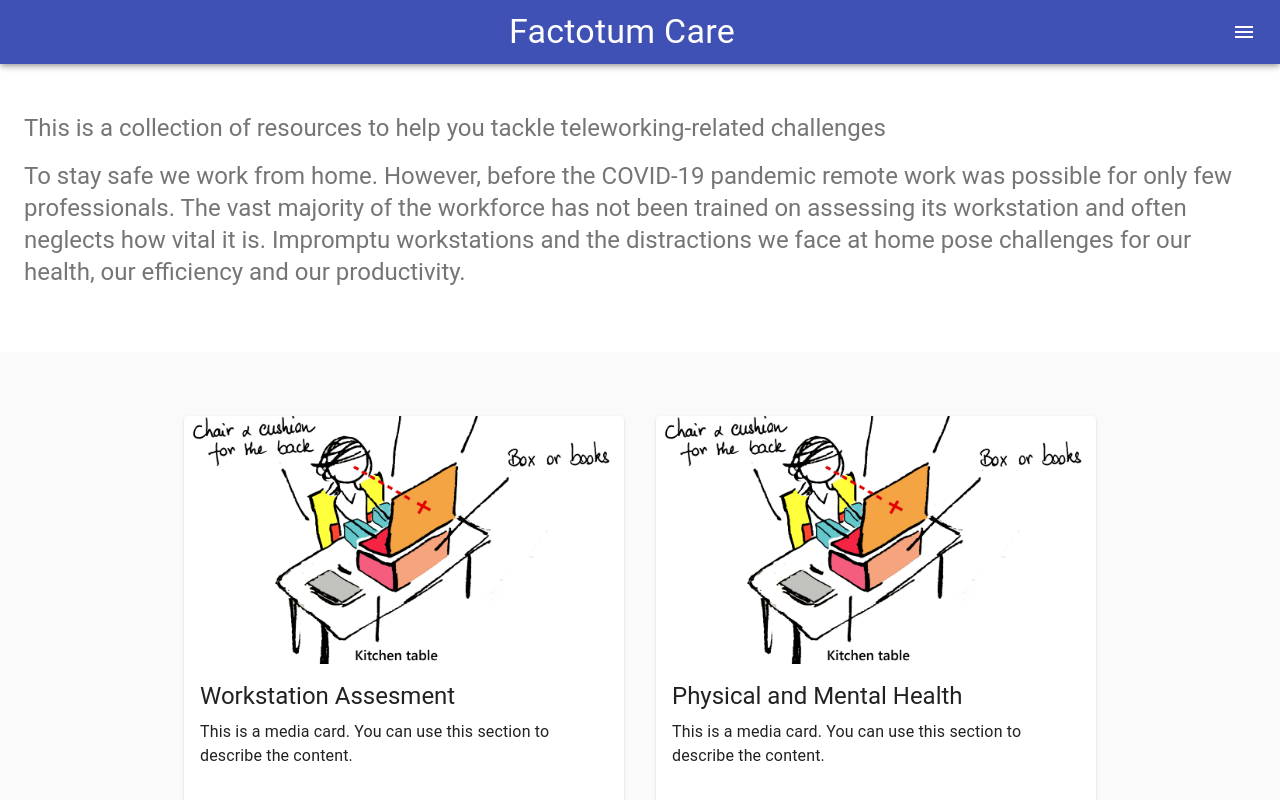
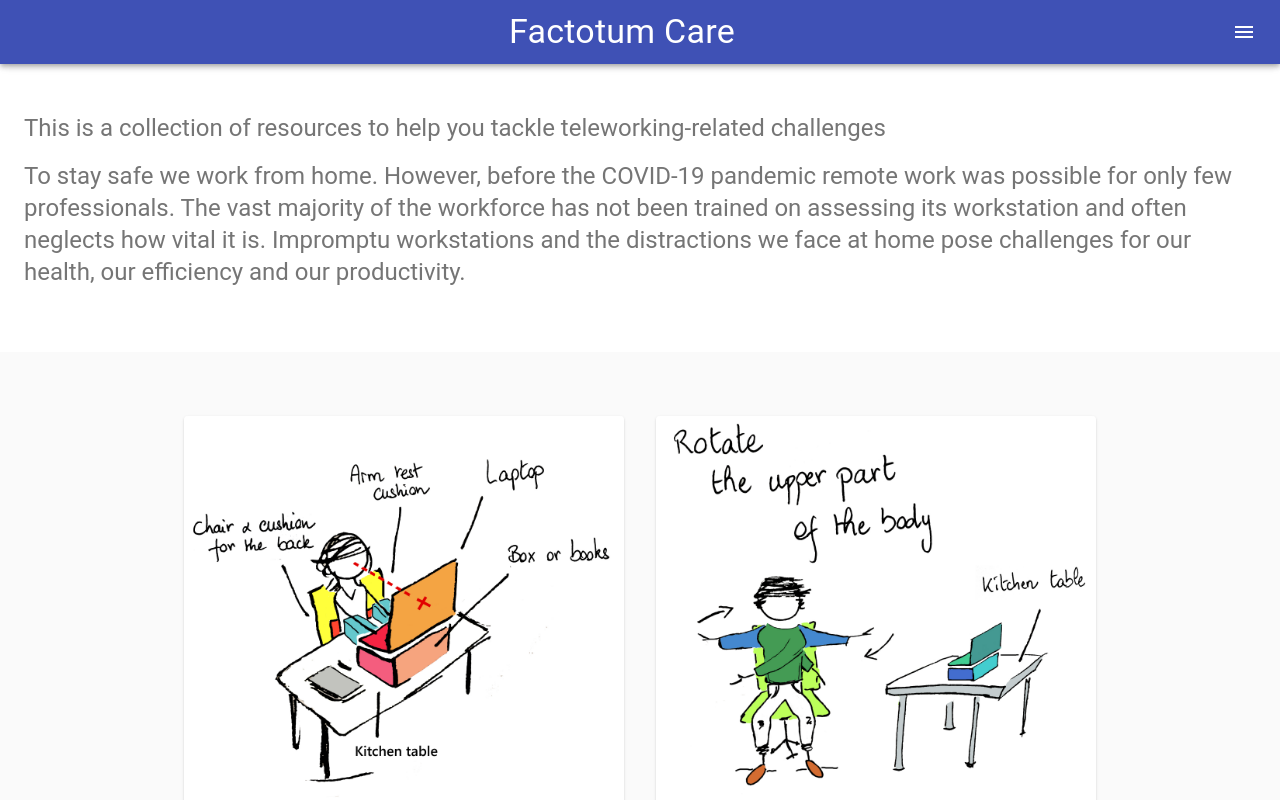
Before and after one commit to mxenoph/factotum-care, a React app in the folder webpack-react-tutorial/: page / in a window 1280 px wide. Shown: the top 800 px of the page. Built offline with nearby package versions, Linux system fonts and the light colour scheme.

Commit message:
Add Content To Mental Page Update Structure
Update structure and add content to pages

```diff
--- a/webpack-react-tutorial/src/App.js
+++ b/webpack-react-tutorial/src/App.js
@@ -2,9 +2,9 @@ import React, { Component } from 'react'
 import ReactDOM from 'react-dom'
 import { Route, Link,Switch, BrowserRouter as Router } from 'react-router-dom'
 import HomePage from './js/pages/Home'
-import Blog from './js/MentalHealth/Blog'
 import Productivity from './js/pages/Productivity'
 import About from './js/pages/About'
+import MentalHealth from './js/pages/MentalHealth/MentalHealth'
 
 
 class App extends Component {
@@ -15,7 +15,7 @@ class App extends Component {
          <Switch>
             <Route  path="/" exact component={() => <HomePage />}/>
             {/* <Route  path="/about" exact component={() => <About />}/> */}
-            <Route  path="/mental" exact component={() => <Blog />}/>
+            <Route  path="/mental" exact component={() => <MentalHealth />}/>
             <Route  path="/productivity" exact component={() => <Productivity />}/>
             </Switch>
         </Router>
--- a/webpack-react-tutorial/src/js/MentalHealth/Main.js
+++ /dev/null
@@ -1,31 +0,0 @@
-import React from 'react';
-import PropTypes from 'prop-types';
-import { makeStyles } from '@material-ui/core/styles';
-import Grid from '@material-ui/core/Grid';
-import Typography from '@material-ui/core/Typography';
-import Divider from '@material-ui/core/Divider';
-
-const useStyles = makeStyles((theme) => ({
-  markdown: {
-    ...theme.typography.body2,
-    padding: theme.spacing(3, 0),
-  },
-}));
-
-export default function Main(props) {
-  const classes = useStyles();
-  const { posts, title } = props;
-
-  return (
-    <Grid item xs={12} md={8}>
-
-      <Divider />
-
-    </Grid>
-  );
-}
-
-Main.propTypes = {
-  posts: PropTypes.array,
-  title: PropTypes.string,
-};
--- a/webpack-react-tutorial/src/js/components/HomeMain.js
+++ b/webpack-react-tutorial/src/js/components/HomeMain.js
@@ -37,7 +37,7 @@ const useStyles = makeStyles((theme) => ({
     flexDirection: 'column',
   },
   cardMedia: {
-    paddingTop: '56.25%', // 16:9
+    paddingTop: '100%', // 16:9
   },
   cardContent: {
     flexGrow: 1,
@@ -49,17 +49,13 @@ const useStyles = makeStyles((theme) => ({
 }));
 
 const cards = [
-    {id:1,title:"Workstation Assesment", url:"#", image:"/src/images/workplace1.jpg"},
-    {id:2,title:"Physical and Mental Health", url:"#", image:"/src/images/workplace1.jpg"},
-    {id:3,title:"Productivity Booster", url:"#", image:"/src/images/workplace1.jpg"},
-    {id:4,title:"Manage your surroundings", url:"#", image:"/src/images/workplace1.jpg"}
+    {id:1,title:"Workstation Assesment", url:"#", image:"/src/images/workplace1.jpg",description: "Is my work station set up correctly? What is the importance of an organised work station?"},
+    {id:2,title:"Physical and Mental Health", url:"/mental", image:"./physical_mental_rotate.jpg", description: "Mental health includes our emotional, psychological, and social well-being. It affects how we think, feel, and act."},
+    {id:3,title:"Productivity Booster", url:"/productivity", image:"./physical_mental_rotate.jpg", description: "Ways to boost your productivity!"},
+    {id:4,title:"Manage your surroundings", url:"#", image:"/src/images/workplace1.jpg",  description: "Take a look around you. Make some changes!" }
 ];
 
-/* Title
-<Typography component="h1" variant="h2" align="center" color="textPrimary" gutterBottom>
-Factotum Care
-</Typography>
-*/
+
 export default function HomeMain() {
   const classes = useStyles();
 
@@ -68,7 +64,6 @@ export default function HomeMain() {
       <CssBaseline />
 
       <main>
-        {/* Hero unit */}
         <div className={classes.heroContent}>
           <Container maxWidth="lg">
 
@@ -84,7 +79,6 @@ export default function HomeMain() {
           </Container>
         </div>
         <Container className={classes.cardGrid} maxWidth="md">
-          {/* End hero unit */}
           <Grid container spacing={4}>
             {cards.map((card) => (
               <Grid item key={card.id} xs={12} sm={6} md={6}>
@@ -99,7 +93,7 @@ export default function HomeMain() {
                         {card.title}
                     </Typography>
                     <Typography>
-                      This is a media card. You can use this section to describe the content.
+                        {card.description}
                     </Typography>
                   </CardContent>
                   <CardActions>
--- a/webpack-react-tutorial/src/js/MentalHealth/FeaturedPost.js
+++ b/webpack-react-tutorial/src/js/pages/MentalHealth/FeaturedPost.js
@@ -19,11 +19,11 @@ const useStyles = makeStyles({
 export default function FeaturedPost(props) {
   const classes = useStyles();
   const { post } = props;
-  console.log(post.description);
+
 
   return (
     <Grid item className={classes.cardDetails}>
- <MediaCard data={post}></MediaCard>
+    <MediaCard data={post}></MediaCard>
     </Grid>
   );
 }
--- a/webpack-react-tutorial/src/js/MentalHealth/MediaCard.js
+++ b/webpack-react-tutorial/src/js/pages/MentalHealth/MediaCard.js
@@ -8,8 +8,12 @@ import CardMedia from '@material-ui/core/CardMedia';
 import Button from '@material-ui/core/Button';
 import Typography from '@material-ui/core/Typography';
 import PropTypes from 'prop-types';
+import Grid from '@material-ui/core/Grid';
 
 const useStyles = makeStyles({
+  root: {
+      height: "100%"
+  },
   media: {
     width: "60%",
     height: 340,
@@ -17,29 +21,38 @@ const useStyles = makeStyles({
   },
   actionArea: {
     height : "500px"
+  },
+  actionAreaYoga : {
+    height : "350px"
+  },
+  titleYoga : {
+    textAlign : "center",
+    padding : "30px"
   }
 });
 
 export default function MediaCard(data) {
   const classes = useStyles();
-  console.log(data.data.image);
 
   return (
     <Card className={classes.root}>
-      <CardActionArea className={classes.actionArea}>
+
+        <CardContent>
+          <Grid container>
         <CardMedia
-          className={classes.media}
+         component = {data.data.component}
+          className={data.data.isYoga? classes.actionAreaYoga :classes.media}
           image={data.data.image}
+          src = {data.data.url}
         />
-        <CardContent>
-          <Typography gutterBottom variant="h5" component="h2">
+        </Grid>
+          <Typography className= {data.data.isYoga? classes.titleYoga : ""}gutterBottom variant="h5" component="h2">
               {data.data.title}
           </Typography>
           <Typography variant="body2" color="textSecondary" component="p">
           {data.data.description}
           </Typography>
-        </CardContent>
-      </CardActionArea>
+      </CardContent>
       <CardActions>
         <Button size="small" color="primary" href={data.data.url} target="_blank">
           Learn More
--- a/webpack-react-tutorial/src/js/MentalHealth/Blog.js
+++ b/webpack-react-tutorial/src/js/pages/MentalHealth/MentalHealth.js
@@ -5,9 +5,9 @@ import Grid from '@material-ui/core/Grid';
 import Container from '@material-ui/core/Container';
 import MainFeaturedPost from './MainFeaturedPost';
 import FeaturedPost from './FeaturedPost';
-import Main from './Main';
-import Navigation from '../components/Navigation'
-import Footer from '../components/Footer';
+import Navigation from '../../components/Navigation'
+import Footer from '../../components/Footer';
+
 
 
 const useStyles = makeStyles((theme) => ({
@@ -15,8 +15,7 @@ const useStyles = makeStyles((theme) => ({
     marginTop: theme.spacing(3),
   },
   mainPage : {
-    marginTop: theme.spacing(5),
-
+    margin: theme.spacing(5),
   }
 }));
 
@@ -27,6 +26,11 @@ const mainFeaturedPost = {
   description:
       'Tips on maintaining physical and mental health'
 };
+
+const doSomeYoga = {
+  title: 'Do Some Yoga',
+};
+
 
 const featuredPosts = [
   {
@@ -48,6 +52,21 @@ const featuredPosts = [
 
 ];
 
+const yogaPosts= [
+  {
+    isYoga : true,
+    title: 'Do Some Yoga',
+    url: 'https://www.youtube.com/embed/tAUf7aajBWE',
+    component: 'iframe'
+  },
+  {
+    isYoga : true,
+    title: 'Stretch Stretch Stretch!',
+    url: 'https://www.youtube.com/embed/P8DOZRtIIEQ',
+    component: 'iframe'
+  },
+];
+
 export default function MentalHealth() {
   const classes = useStyles();
 
@@ -63,7 +82,10 @@ export default function MentalHealth() {
               <FeaturedPost key={post.title} post={post} />
             ))}
           </Grid>
-          <Grid container spacing={5} className={classes.mainGrid}>
+          <Grid container justify={"space-evenly"} spacing={3} >
+            {yogaPosts.map((post) => (
+              <FeaturedPost key={post.title} post={post}/>
+            ))}
 
           </Grid>
         </main>
```
Also changed, not shown: webpack-react-tutorial/physical_mental_rotate.jpg (added), webpack-react-tutorial/src/js/pages/MentalHealth/MainFeaturedPost.js (renamed from webpack-react-tutorial/src/js/MentalHealth/MainFeaturedPost.js), webpack-react-tutorial/workstation_side.jpg (added).
